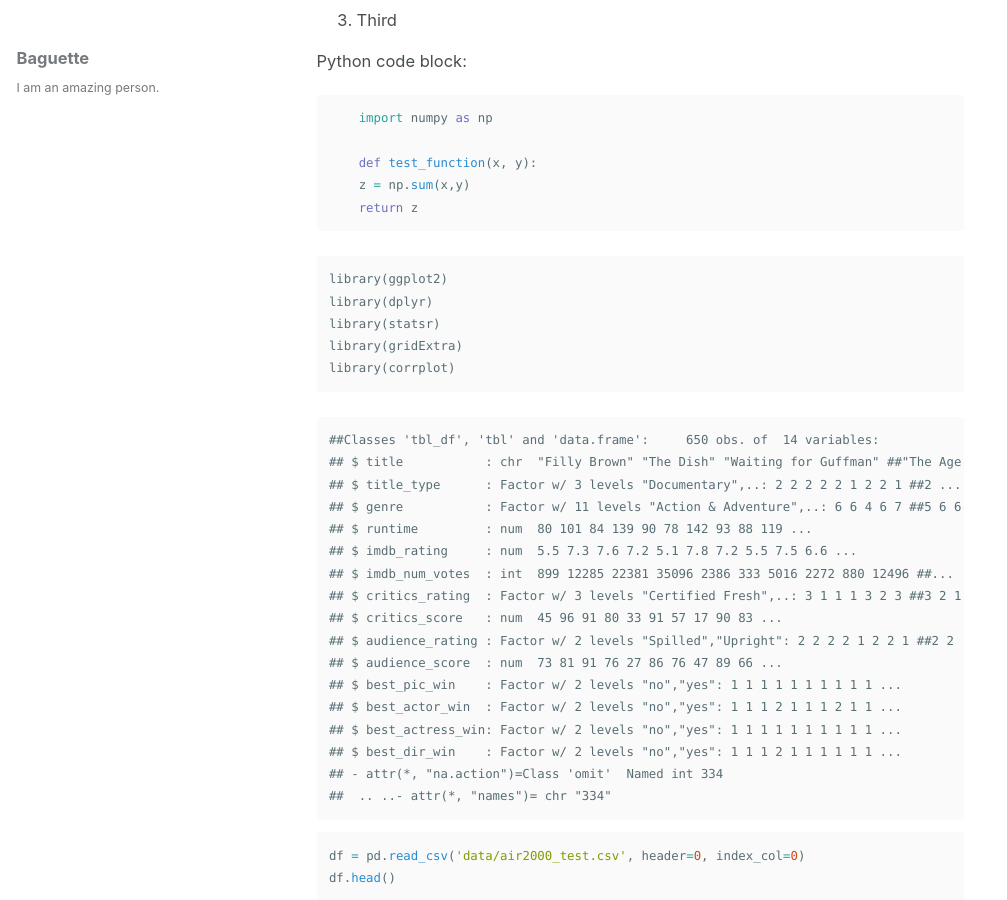
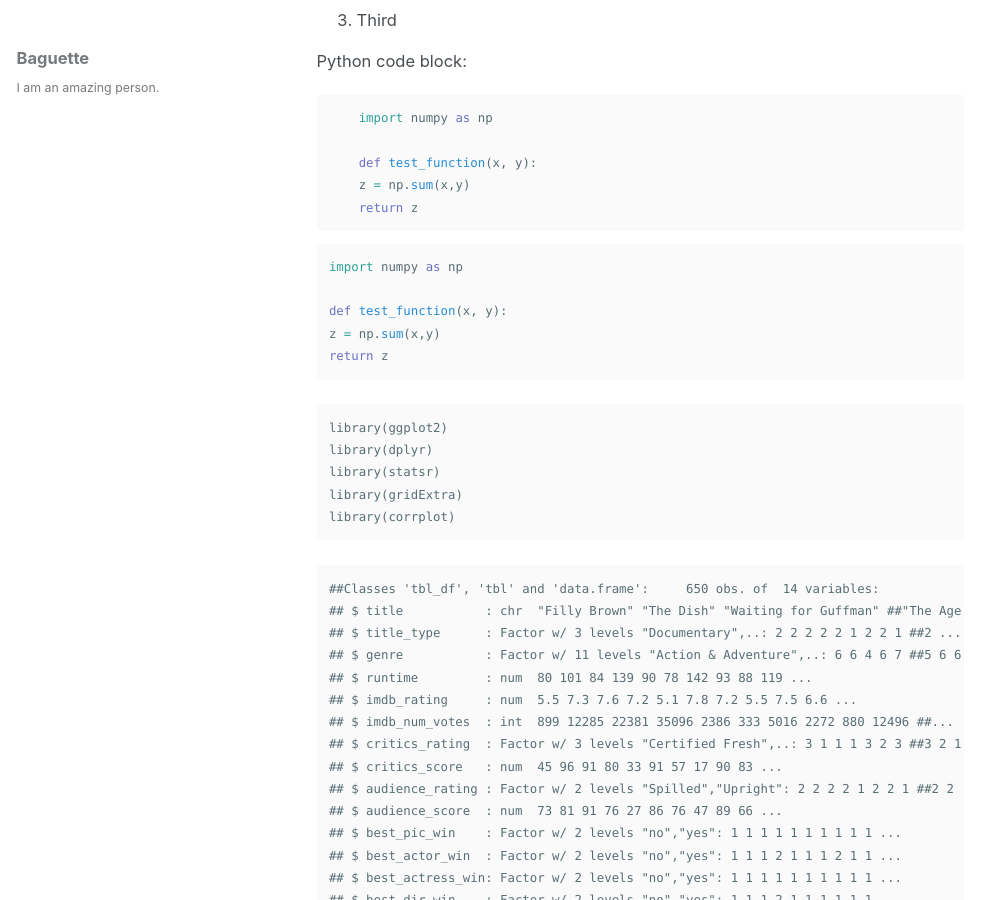
Before and after one commit to baguettexci/baguettexci.gituhb.io, a Jekyll site: the page built from _posts/2018-10-09-Test2.md, in a window 1280 px wide and 900 px high, scrolled down 683 px. Shown: the whole window, without its empty margins (0-1007 px from the left). Built offline with Jekyll 4.4.1, drawn with Linux system fonts in a browser that asks for light colours; nearby versions of some CDN libraries.

Commit message:
Update 2018-10-09-Test2.md

````diff
--- a/_posts/2018-10-09-Test2.md
+++ b/_posts/2018-10-09-Test2.md
@@ -37,6 +37,14 @@ Python code block:
     def test_function(x, y):
     z = np.sum(x,y)
     return z
+```
+
+```python
+import numpy as np
+
+def test_function(x, y):
+z = np.sum(x,y)
+return z
 ```
 
 {% highlight r %}
````
